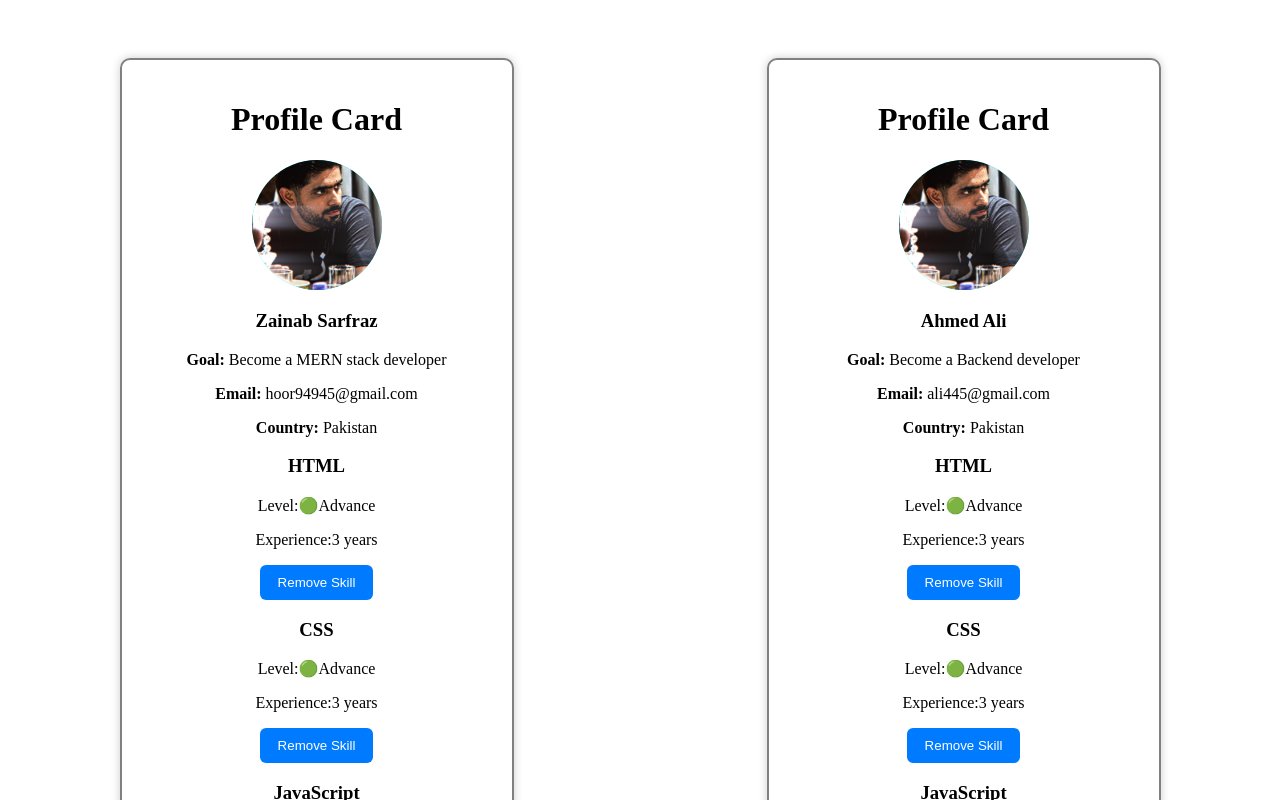
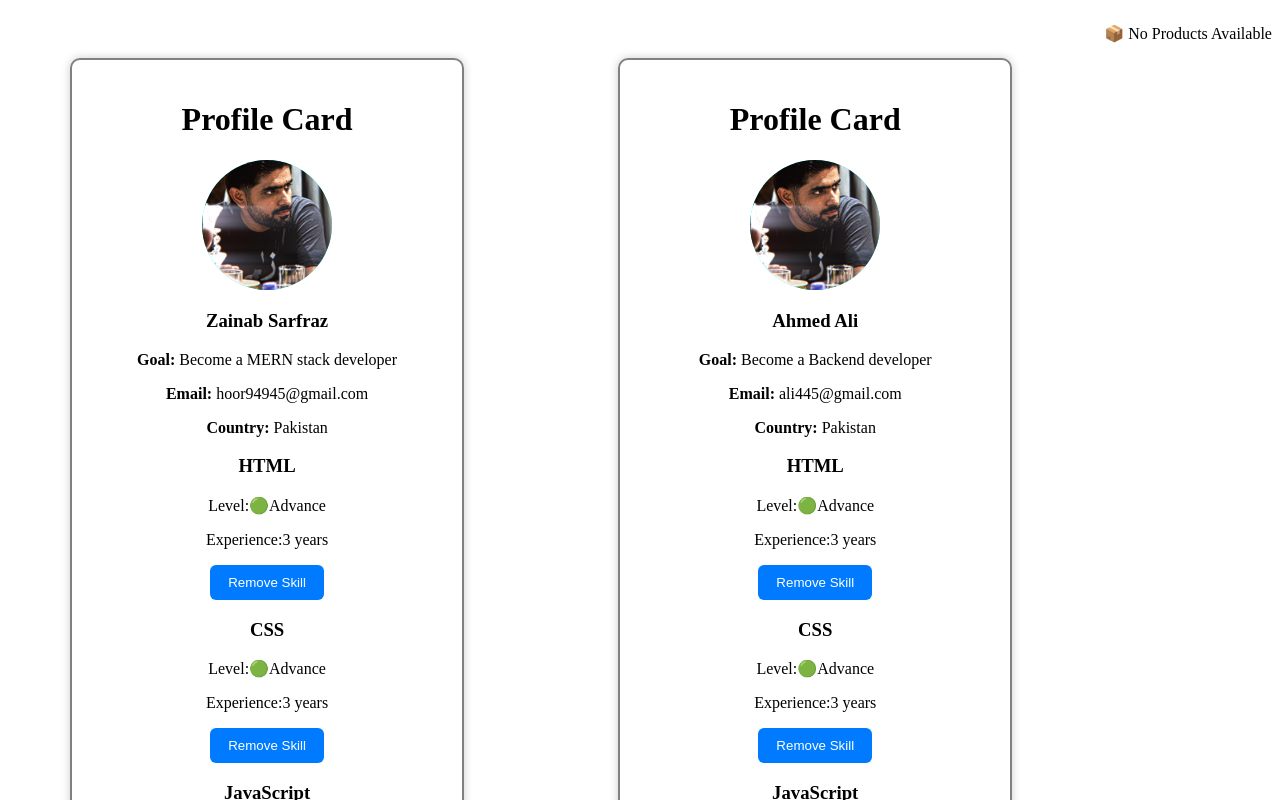
Before and after one commit to hoor09/react-profile-card, a React (Vite) app: page / in a window 1280 px wide. Shown: the top 800 px of the page. Built offline with nearby package versions, Linux system fonts and the light colour scheme.

Commit message:
feat: add product listing with conditional rendering

```diff
--- a/src/App.jsx
+++ b/src/App.jsx
@@ -5,6 +5,7 @@ import Button from "./components/Button";
 import Profile from "./components/Profile";
 import Skills from "./components/Skills";
 import Footer from "./components/Footer";
+import Products from "./components/Products";
 function App() {
   return (
     <div id="cards">
@@ -48,6 +49,7 @@ function App() {
    <Footer
    name="Ali" />
    </div>
+   <Products/>
 
 
     </div>
--- a/src/components/LoginStatus.jsx
+++ b/src/components/LoginStatus.jsx
@@ -4,7 +4,8 @@ export const LoginStatus = () => {
     const isLoggedIn=false;
   return (
     <div>
-        {isLogedIn? <h3>Welcome Zainab</h3>:<p>Please Login</p>}
+        {isLoggedIn && <h3>Welcome Zainab</h3>}
+        {!isLoggedIn&& <p>Please Login</p>}
     </div>
   )
 }
--- a/src/components/Notifications.jsx
+++ b/src/components/Notifications.jsx
@@ -4,7 +4,8 @@ export const Notifications = () => {
     const notifications=3;
   return (
     <div>
-        {notifications>0&&<p>You have 3 notifications</p>}
+        {notifications>1&&<p>You have { notifications} notifications</p>}
+        {notifications==1&&<p>You have { notifications} notification</p>}
     </div>
   )
 }
--- /dev/null
+++ b/src/components/Product.jsx
@@ -0,0 +1,12 @@
+import React from 'react'
+
+export const Product = ({name,price}) => {
+  return (
+    <div>
+        <p>{name}</p>
+        <p>{price}</p>
+
+    </div>
+  )
+}
+export default Product;
--- /dev/null
+++ b/src/components/Products.jsx
@@ -0,0 +1,40 @@
+import React from 'react'
+import Product from "./Product";
+
+export const Products = () => {
+    const products = [
+  /*{
+    id: 1,
+    name: "Nike Air Max",
+    price: "$120"
+  },
+  {
+    id: 2,
+    name: "Adidas Ultraboost",
+    price: "$140"
+  },
+  {
+    id: 3,
+    name: "Puma Runner",
+    price: "$95"
+  }*/
+];
+
+  return (
+    <div>
+      {products.length===0?<p>📦 No Products Available</p>:products.map((product)=>{
+      return (
+        < Product
+        key={product.id}
+        name={product.name}
+        price={product.price}
+        />
+      )
+
+        })}
+
+
+    </div>
+  )
+}
+export default Products;
```
Also changed, not shown: src/components/UserStatus.jsx (+10 -0 lines).
